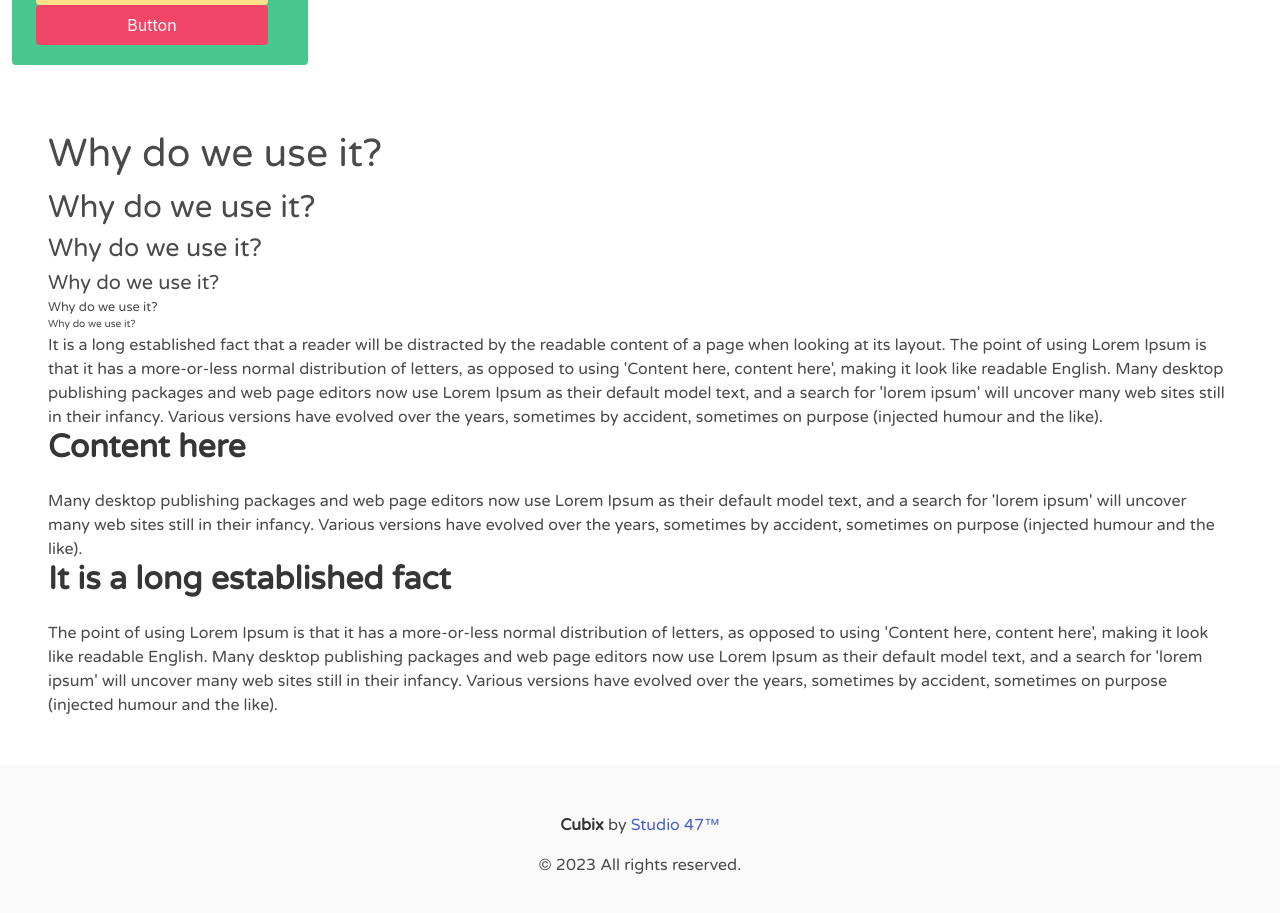
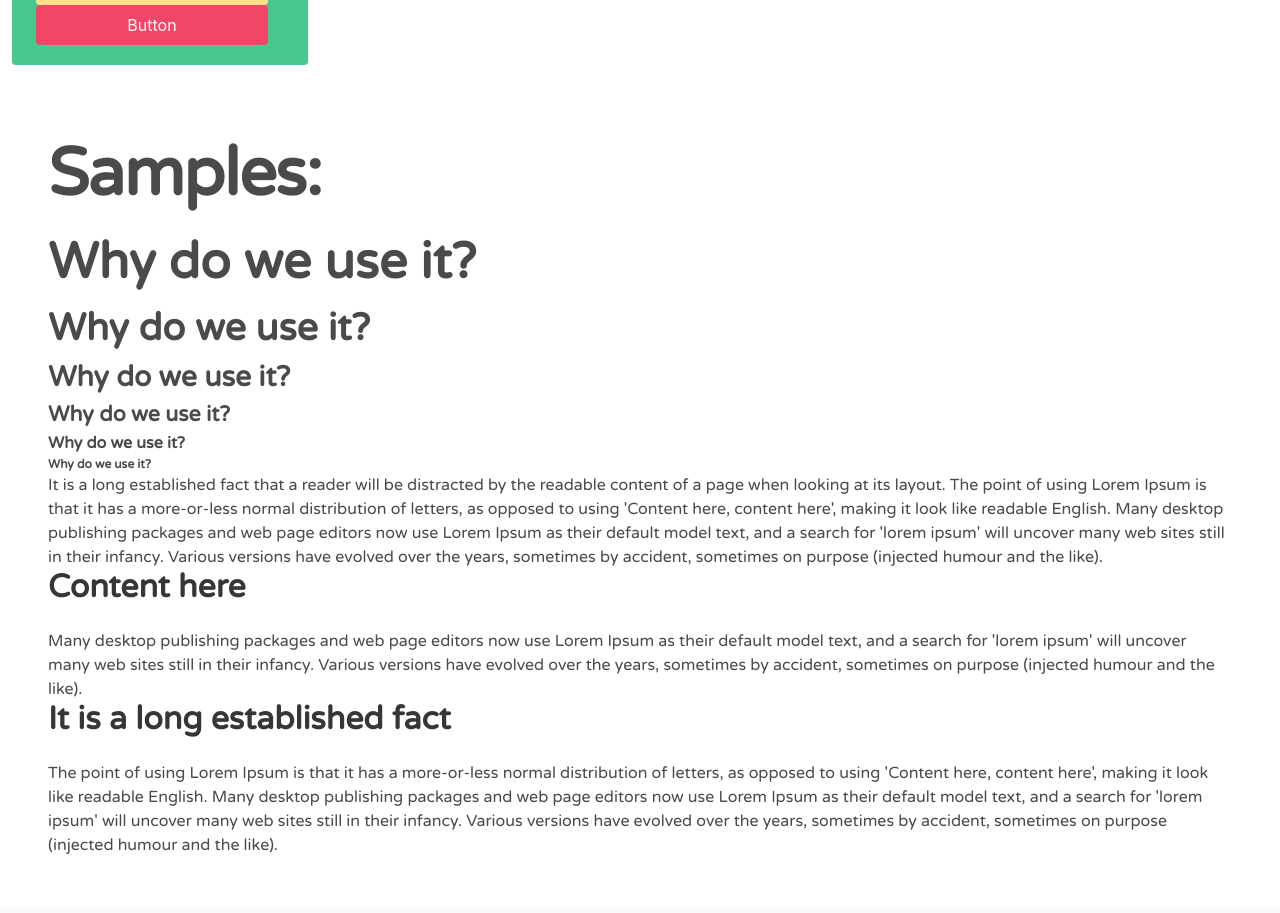
Before and after one commit to a-spasov/cubix, a Vue app: page / in a window 1280 px wide. Shown: the part 375-1288 px from the top of the page. Built offline with nearby package versions, Linux system fonts and the light colour scheme.

Commit message:
setup project

```diff
--- a/src/assets/sass/typography.scss
+++ b/src/assets/sass/typography.scss
@@ -5,11 +5,11 @@
 
   /* base values */
   --text-base-size: 1em;
-  --text-scale-ratio: 1.25;
+  --text-scale-ratio: 1.33;
 
     /* type scale */
-    --text-xs: calc(1em / (var(--text-scale-ratio) * var(--text-scale-ratio)));
-    --text-s: calc(1em / var(--text-scale-ratio));
+    --text-xs: calc(1em / (var(--text-scale-ratio)));
+    --text-s: calc(1em);
     --text-m: calc(1em * var(--text-scale-ratio));
     --text-l: calc(1em * var(--text-scale-ratio) * var(--text-scale-ratio));
     --text-xl: calc(1em * var(--text-scale-ratio) * var(--text-scale-ratio) * var(--text-scale-ratio));
@@ -24,24 +24,36 @@ body {
 
 h1 {
   font-size: var(--text-xxl);
+  font-weight: 700;
 }
 
 h2 {
   font-size: var(--text-xl);
+  font-weight: 700;
 }
 
 h3 {
   font-size: var(--text-l);
+  font-weight: 700;
 }
 
 h4 {
   font-size: var(--text-m);
+  font-weight: 700;
 }
 
 h5 {
   font-size: var(--text-s);
+  font-weight: 700;
 }
 
 h6 {
   font-size: var(--text-xs);
+  font-weight: 700;
 }
+
+.display {
+  font-size: var(--text-xxxl);
+  font-weight: 900;
+  letter-spacing: -1.5px;
+}
--- a/src/layouts/DesktopLayout.vue
+++ b/src/layouts/DesktopLayout.vue
@@ -42,6 +42,7 @@ import SiteFooter from '../components/layout/SiteFooter.vue';
       </div>
     </aside>
     <section class="main section">
+      <h1 class="display">Samples:</h1>
       <article>
         <h1 class="">Why do we use it?</h1>
         <h2 class="">Why do we use it?</h2>
@@ -60,7 +61,7 @@ import SiteFooter from '../components/layout/SiteFooter.vue';
         </p>
       </article>
       <article>
-        <h1 class="title">Content here</h1>
+        <h2 class="title">Content here</h2>
         <p>
           Many desktop publishing
           packages and web page editors now use Lorem Ipsum as their default model text, and a search for 'lorem ipsum'
@@ -69,7 +70,7 @@ import SiteFooter from '../components/layout/SiteFooter.vue';
         </p>
       </article>
       <article>
-        <h1 class="title">It is a long established fact</h1>
+        <h2 class="title">It is a long established fact</h2>
         <p>
           The point of using Lorem Ipsum is that it has a more-or-less normal distribution of letters, as
           opposed to using 'Content here, content here', making it look like readable English. Many desktop publishing
```
